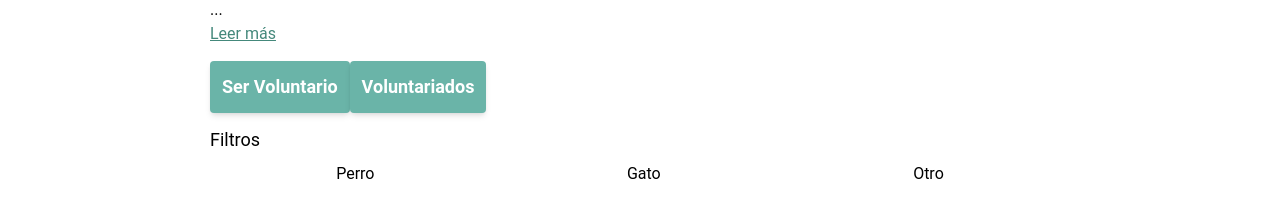
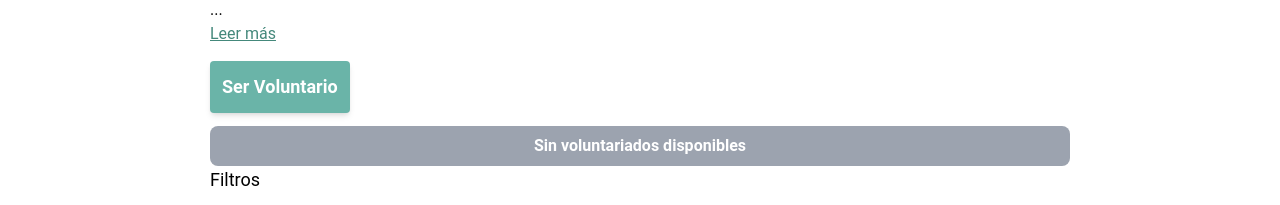
Before and after one commit to igrowker/i004-pawsome-front, a React (Vite) app: page /refugee/1 in a window 1280 px wide. Shown: the part 132-337 px from the top of the page. Built offline with nearby package versions, Linux system fonts and the light colour scheme; no server answers.

Commit message:
added tooltip to volunteering button

```diff
--- a/src/interfaces/IRefugee.ts
+++ b/src/interfaces/IRefugee.ts
@@ -8,5 +8,6 @@ export interface IRefuge {
   img: string;
   description: string;
   pets: string[];
+  opportunities: string[]
 
 }
--- a/src/redux/reducers/refugeeReducer.ts
+++ b/src/redux/reducers/refugeeReducer.ts
@@ -24,6 +24,7 @@ const refugee: IRefuge = {
   img: "",
   description: "",
   pets: [],
+  opportunities: []
 
 }
 const initialState: RefugeeState = {
--- a/src/views/dashboard/refugee/pages/RefugeProfile.tsx
+++ b/src/views/dashboard/refugee/pages/RefugeProfile.tsx
@@ -3,52 +3,56 @@ import RefugeDescription from "@/components/RefugeeDescription";
 import { IAnimal } from "@/interfaces/IAnimal";
 import axios from "axios";
 import { MouseEvent, useState } from "react";
-import { Link, useParams } from "react-router-dom";
+import { Link, useNavigate, useParams } from "react-router-dom";
 import { useSelector } from "react-redux";
 import { useAppDispatch } from "@/hooks/useAppDispatch";
 import { RootState } from "@/redux/store";
 import { useEffect } from "react";
 import { fetchRefugeeById } from "@/redux/actions/refugeeActions";
 
-const URL = import.meta.env.VITE_BACK_URL
+const URL = import.meta.env.VITE_BACK_URL;
 
 export default function RefugeProfile() {
   const dispatch = useAppDispatch();
-  const {id} = useParams<{ id: string }>();
-  const {data_refugee} = useSelector((state: RootState) => state.refugee);
-    console.log(data_refugee)
-
+  const { id } = useParams<{ id: string }>();
+  const { data_refugee } = useSelector((state: RootState) => state.refugee);
+  console.log(data_refugee);
+  const navigate = useNavigate();
   // agrego un estado para ver que botón pintar
-  const [filter, setFilter] = useState("")
-  const [filteredAnimals, setFilteredAnimals] = useState<IAnimal[]>([])
+  const [filter, setFilter] = useState("");
+  const [filteredAnimals, setFilteredAnimals] = useState<IAnimal[]>([]);
 
   const setAnimalFilter = (event: MouseEvent<HTMLButtonElement>) => {
     // el .currentTarget me da el botón actual que dio click
-    setFilter(event.currentTarget.textContent || "")
-  }
+    setFilter(event.currentTarget.textContent || "");
+  };
 
   const getAnimalsBySpecie = async (filterValue: string) => {
-    const { data } = await axios<IAnimal[]>(`${URL}/animals`)
+    const { data } = await axios<IAnimal[]>(`${URL}/animals`);
 
     if (data) {
-      console.log(data)
-      const fetchAnimalsBySpecie = data.filter(animal => animal.species.toLowerCase() === filterValue.toLowerCase())
-      setFilteredAnimals(fetchAnimalsBySpecie)
+      console.log(data);
+      const fetchAnimalsBySpecie = data.filter(
+        (animal) => animal.species.toLowerCase() === filterValue.toLowerCase()
+      );
+      setFilteredAnimals(fetchAnimalsBySpecie);
     }
-  }
+  };
 
-  const getStylesButton = (labelButton: string) => filter === labelButton ? "border-b-4 border-secondaryDark text-secondaryDark" : ""
+  const getStylesButton = (labelButton: string) =>
+    filter === labelButton
+      ? "border-b-4 border-secondaryDark text-secondaryDark"
+      : "";
 
   useEffect(() => {
     dispatch(fetchRefugeeById(id));
-
   }, [id, dispatch]);
 
-
-
+  const handleClick = () => {
+    navigate(`/volunteering/${data_refugee._id}`);
+  };
   return (
     <>
-
       <div className="md:grid">
         <img
           src="/refugee-profile.png"
@@ -58,26 +62,56 @@ export default function RefugeProfile() {
         <div className="sm:w-[600px] lg:w-[900px] m-auto">
           <div className="mx-5 mt-[15px]">
             <div className="flex justify-between">
-              <h2 className="font-roboto text-2xl">{data_refugee.name_refugee}</h2>
+              <h2 className="font-roboto text-2xl">
+                {data_refugee.name_refugee}
+              </h2>
               <img src="/refugee-profile-paw.png" alt="Imagen de patitar" />
             </div>
-            <RefugeDescription RefugeeDescription={data_refugee.description}/>
-            <Link to={"/volunteerform"}><span className="inline-block text-lg font-roboto mt-[15px] mb-[13px] bg-primaryLight p-3 rounded text-white font-semibold shadow-md hover:bg-primaryDark focus:outline-none focus:ring-2 focus:ring-teal-400 focus:ring-opacity-75 transition-all">Ser Voluntario</span></Link>
-            <Link to={`/volunteering/${data_refugee._id}`}><span className="inline-block text-lg font-roboto mt-[15px] mb-[13px] bg-primaryLight p-3 rounded text-white font-semibold shadow-md hover:bg-primaryDark focus:outline-none focus:ring-2 focus:ring-teal-400 focus:ring-opacity-75 transition-all">Voluntariados</span></Link>
+            <RefugeDescription RefugeeDescription={data_refugee.description} />
+            <Link to={"/volunteerform"}>
+              <span className="inline-block text-lg font-roboto mt-[15px] mb-[13px] bg-primaryLight p-3 rounded text-white font-semibold shadow-md hover:bg-primaryDark focus:outline-none focus:ring-2 focus:ring-teal-400 focus:ring-opacity-75 transition-all">
+                Ser Voluntario
+              </span>
+            </Link>
+            <div className="relative group">
+              <button
+                className={`w-full ${
+                  data_refugee.opportunities.length === 0
+                    ? "bg-gray-400 cursor-not-allowed"
+                    : "bg-teal-500 hover:bg-teal-600"
+                } text-white font-semibold py-2 px-4 rounded-lg transition duration-200`}
+                disabled={data_refugee.opportunities.length === 0}
+                onClick={() => {
+                  if (data_refugee.opportunities.length > 0) {
+                    handleClick();
+                  }
+                }}
+              >
+                {data_refugee.opportunities.length === 0
+                  ? "Sin voluntariados disponibles"
+                  : "Ir al voluntariado"}
+              </button>
+
+              {data_refugee.opportunities.length === 0 && (
+                <span className="absolute bottom-full left-1/2 transform -translate-x-1/2 mb-2 bg-black text-white text-sm font-medium py-1 px-2 rounded shadow-lg opacity-0 group-hover:opacity-100 transition-opacity duration-200">
+                  No hay voluntariados
+                </span>
+              )}
+            </div>
             <h5 className="text-lg font-roboto">Filtros</h5>
             <div className="flex justify-around mt-2">
-              {
-                ["Perro", "Gato", "Otro"].map(item => (
+              {["Perro", "Gato", "Otro"].map((item) => (
                 <button
                   key={item}
-                    onClick={event => {
-                      setAnimalFilter(event)
-                      getAnimalsBySpecie(item)
+                  onClick={(event) => {
+                    setAnimalFilter(event);
+                    getAnimalsBySpecie(item);
                   }}
                   className={getStylesButton(item)}
-                  >{item}</button>
-                ))
-              }
+                >
+                  {item}
+                </button>
+              ))}
             </div>
           </div>
         </div>
@@ -86,18 +120,18 @@ export default function RefugeProfile() {
       {/* Mostrar animales filtrados */}
       <div className="mt-5">
         {filteredAnimals.length === 0 ? (
-          <p className="text-gray-500 text-center">No hay animales para mostrar.</p>
+          <p className="text-gray-500 text-center">
+            No hay animales para mostrar.
+          </p>
         ) : (
           <div className="grid gap-3 grid-cols-1 md:grid-cols-2 lg:grid-cols-3">
-            {
-              filteredAnimals.map(animal => (
+            {filteredAnimals.map((animal) => (
               <PetCard
                 key={animal._id}
                 name={animal.name}
                 photos={animal.photos}
               />
-              ))
-            }
+            ))}
           </div>
         )}
       </div>
```
Lines whose indentation alone changed are shown as unchanged.
